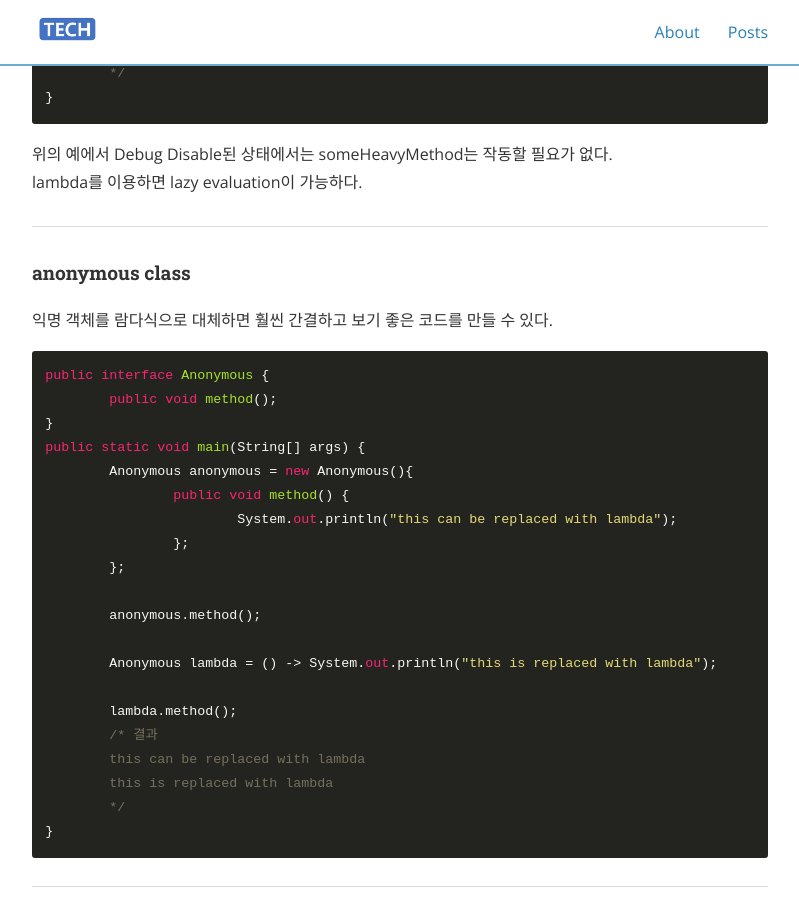
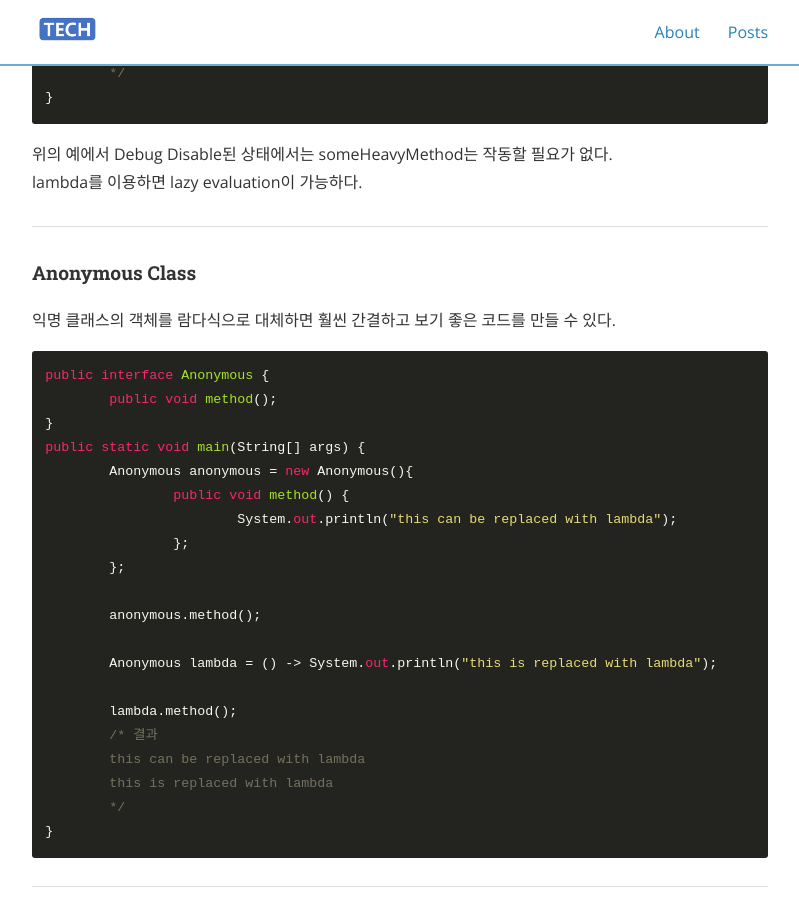
Before and after one commit to e406hsy/e406hsy.github.io, a Jekyll site: the page built from _posts/2020-03-13-Java_8_Lambda.md, in a window 1280 px wide and 900 px high, scrolled down 6810 px. Shown: the whole window, without its empty margins (240-1039 px from the left). Built offline with Jekyll 4.4.1, drawn with Linux system fonts in a browser that asks for light colours; nearby versions of some CDN libraries; comment, search, counter and statistics services are not loaded.

Commit message:
fix: Fix invalid terminology

````diff
--- a/_posts/2020-03-13-Java_8_Lambda.md
+++ b/_posts/2020-03-13-Java_8_Lambda.md
@@ -251,8 +251,8 @@ public static void main(String[] args) {
 lambda를 이용하면 lazy evaluation이 가능하다.
 
 ---
-#### anonymous class
-익명 객체를 람다식으로 대체하면 훨씬 간결하고 보기 좋은 코드를 만들 수 있다.
+#### Anonymous Class
+익명 클래스의 객체를 람다식으로 대체하면 훨씬 간결하고 보기 좋은 코드를 만들 수 있다.
 ```java
 public interface Anonymous {
 	public void method();
````
